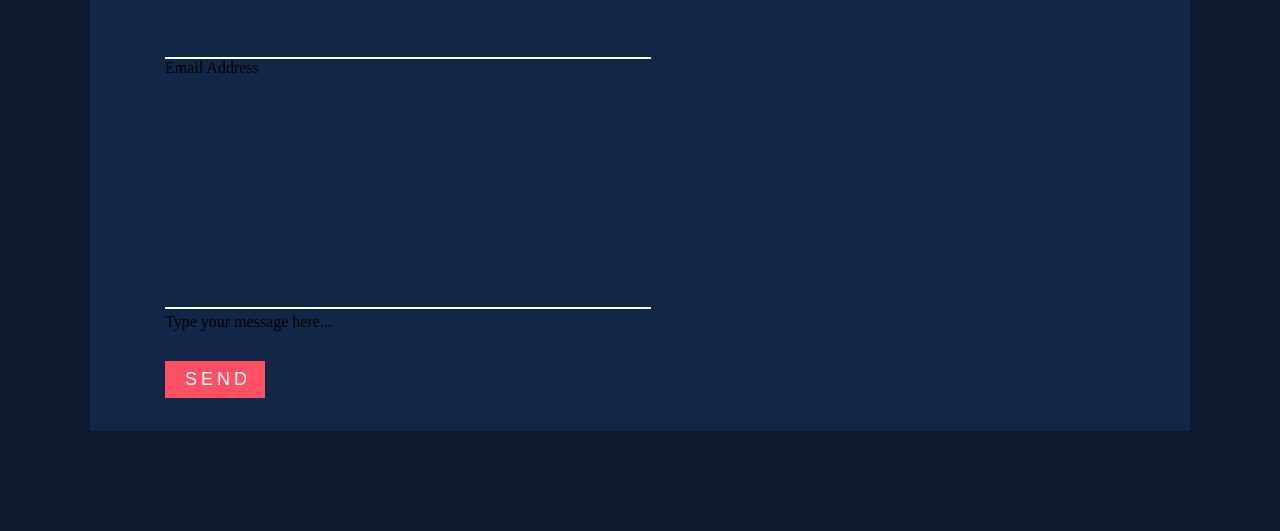
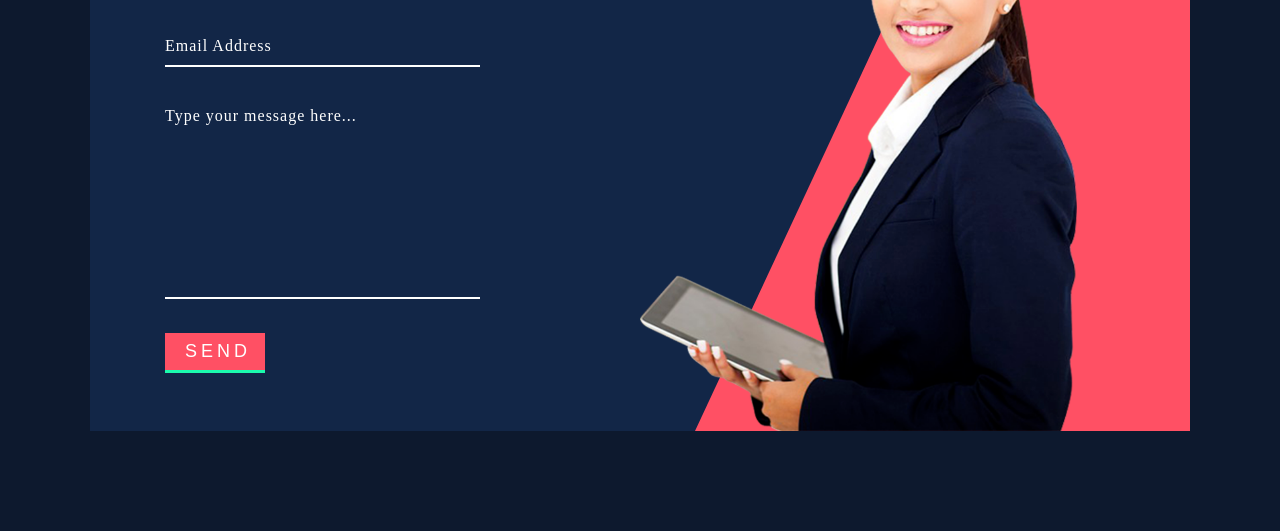
Before and after one commit to DiegodelVillar101/Responsive-contact-us-form, a plain HTML site: page index.html in a window 1280 px wide. Shown: the part 269-800 px from the top of the page. Drawn offline with Linux system fonts and the light colour scheme.

Commit message:
Agregue img

```diff
--- a/css/style.css
+++ b/css/style.css
@@ -86,6 +86,59 @@ body{
 }
 
 .container .formbx form .inputbx input[type="submit"]:focus{
-    background: #1bfaad;
+    background: #9beed1;
     color: #111;
 }
+
+.container .formbx form .inputbx span{
+    position: absolute;
+    left: 0;
+    font-size: 16px;
+    font-weight: 300;
+    display: inline-block;
+    pointer-events: none;
+    letter-spacing: 1px;
+    color: rgba(255, 255, 255, 8.5);
+    transition: all .2s;
+}
+
+.container .formbx form .inputbx input:focus ~ span,
+.container .formbx form .inputbx textarea:focus  ~ span,
+.container .formbx form .inputbx input:valid  ~ span,
+.container .formbx form .inputbx textarea:valid ~ span{
+    transform: translateY(-24px);
+    color: #1bfaad;
+    font-size: 14px;
+}
+
+.container .formbx form .inputbx input:focus,
+.container .formbx form .inputbx textarea:focus,
+.container .formbx form .inputbx input:valid,
+.container .formbx form .inputbx textarea:valid{
+    border-bottom: solid #1bfaad;
+}
+
+.container .imgbx{
+    position: relative;
+    width: 50%;
+    height: 100%;
+    overflow: hidden;
+}
+
+.container .imgbx::before{
+    content: '';
+    position: absolute;
+    top: 0;
+    left: 0;
+    width: 100%;
+    height: 100%;
+    background: #ff5064;
+    transform-origin: bottom;
+    transform: skewX(-25deg) translateX(10%);
+}
+
+.container .imgbx img{
+    position: absolute;
+    bottom: 0;
+    max-height: 95%;
+}
--- a/index.html
+++ b/index.html
@@ -28,7 +28,9 @@
                 </div>
             </form>
         </div>
-        <div class="imgbx"></div>
+        <div class="imgbx">
+            <img src="./img/girl.png" alt="">
+        </div>
     </div>
 </body>
 </html>
```
